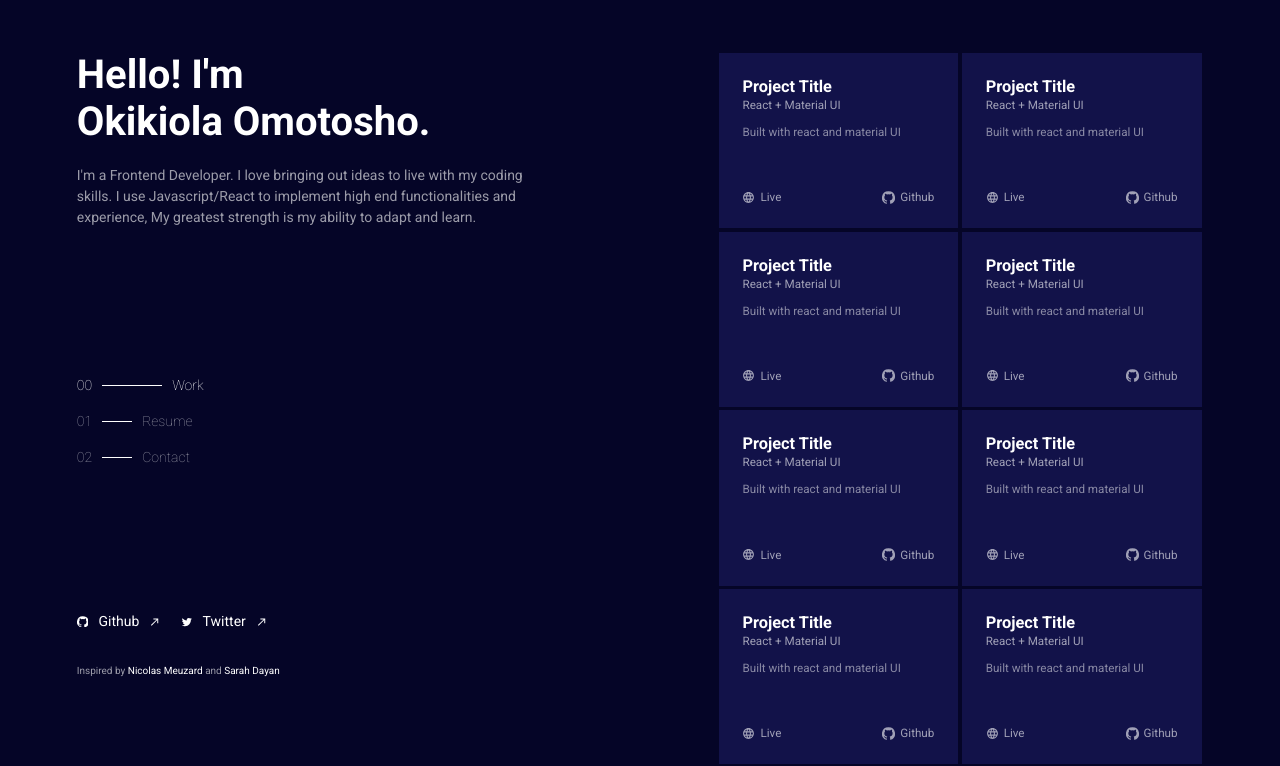
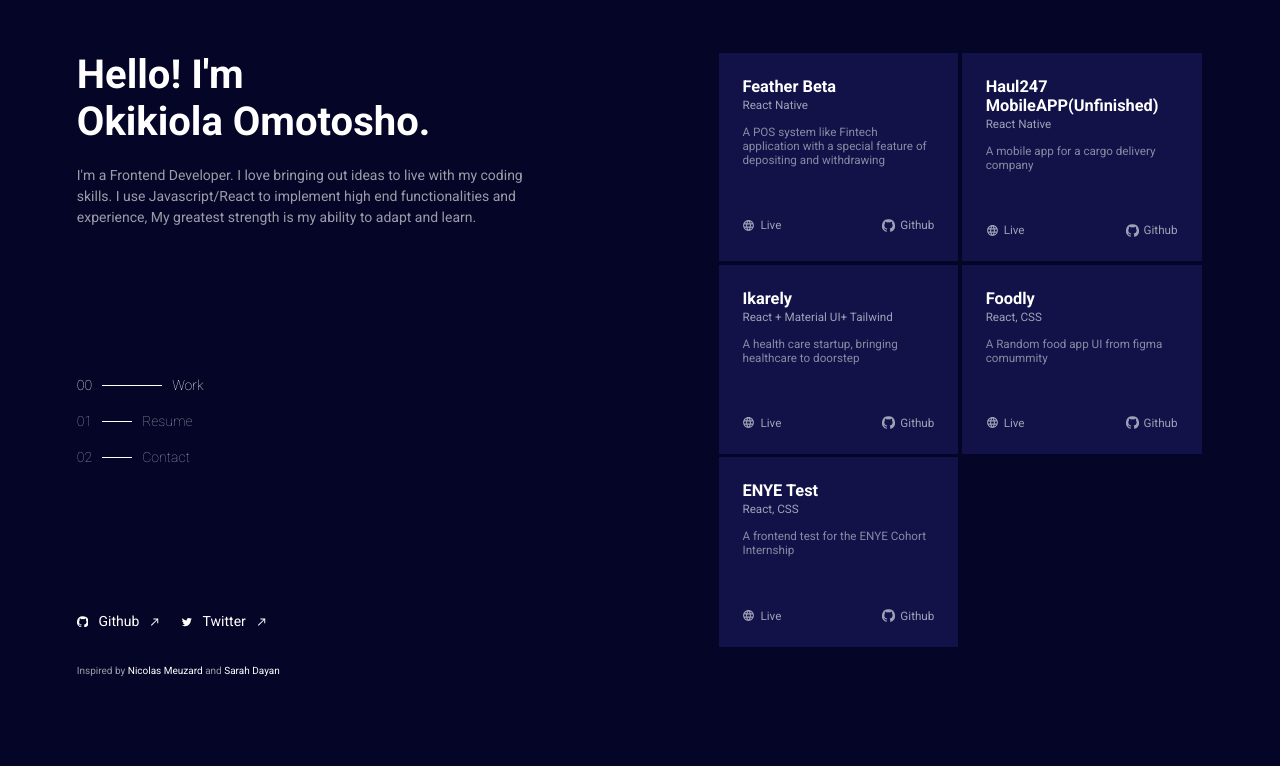
Before and after one commit to omotoshogyro/my-portfolio, a React (Create React App) app: page / in a window 1280 px wide. Shown: the top 766 px of the page. Built offline with nearby package versions, Linux system fonts and the light colour scheme.

Commit message:
Added some projects

```diff
--- a/src/components/Work/Work.js
+++ b/src/components/Work/Work.js
@@ -10,84 +10,46 @@ function Work({ menu, changeMenu }) {
   const projects = [
     {
       id: 1,
-      title: "Project Title",
-      language: "React + Material UI",
-      info: "Built with react and material UI",
-      live: "",
+      title: "Feather Beta",
+      language: "React Native",
+      info: "A POS system like Fintech application with a special feature of depositing and withdrawing",
+      live: "https://play.google.com/store/apps/details?id=feather.peer",
       github: "",
     },
     {
       id: 2,
-      title: "Project Title",
-      language: "React + Material UI",
-      info: "Built with react and material UI",
-      live: "",
-      github: "",
+      title: "Haul247 MobileAPP(Unfinished)",
+      language: "React Native",
+      info: "A mobile app for a cargo delivery company",
+      live: "exp://exp.host/@gyroscope/haul247-mobile",
+      github: "https://github.com/Haul247-Tech/client-mobile",
     },
     {
       id: 3,
-      title: "Project Title",
-      language: "React + Material UI",
-      info: "Built with react and material UI",
-      live: "",
+      title: "Ikarely",
+      language: "React + Material UI+ Tailwind",
+      info: "A health care startup, bringing healthcare to doorstep ",
+      live: "https://ikarely.netlify.app/",
       github: "",
     },
     {
       id: 4,
-      title: "Project Title",
-      language: "React + Material UI",
-      info: "Built with react and material UI",
-      live: "",
-      github: "",
+      title: "Foodly",
+      language: "React, CSS ",
+      info: "A Random food app UI from figma comummity",
+      live: "https://foodly-design.netlify.app/",
+      github: "https://github.com/omotoshogyro/food-app",
     },
     {
       id: 5,
-      title: "Project Title",
-      language: "React + Material UI",
-      info: "Built with react and material UI",
-      live: "",
-      github: "",
+      title: "ENYE Test",
+      language: "React, CSS",
+      info: "A frontend test for the ENYE Cohort Internship",
+      live: "https://enyeprofiles.netlify.app/",
+      github: "https://github.com/omotoshogyro/enye-frontend",
     },
-    {
-      id: 6,
-      title: "Project Title",
-      language: "React + Material UI",
-      info: "Built with react and material UI",
-      live: "",
-      github: "",
-    },
-    {
-      id: 7,
-      title: "Project Title",
-      language: "React + Material UI",
-      info: "Built with react and material UI",
-      live: "",
-      github: "",
-    },
-    {
-      id: 8,
-      title: "Project Title",
-      language: "React + Material UI",
-      info: "Built with react and material UI",
-      live: "",
-      github: "",
-    },
-    {
-      id: 9,
-      title: "Project Title",
-      language: "React + Material UI",
-      info: "Built with react and material UI",
-      live: "",
-      github: "",
-    },
-    {
-      id: 10,
-      title: "Project Title",
-      language: "React + Material UI",
-      info: "Built with react and material UI",
-      live: "",
-      github: "",
-    },
+
+
   ];
 
   return (
```
Also changed, not shown: 1 other file (tests, documents, lock files or other folders).
